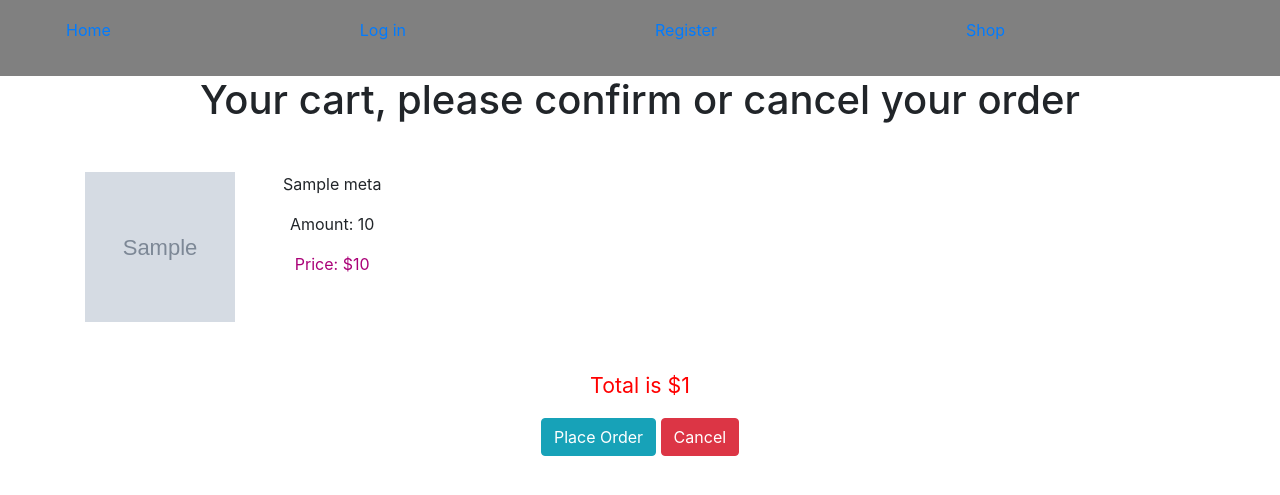
After one commit to Bowser-ai/webshop, a Django app: template webshop/main_shop/templates/main_shop/cart.html in a window 1280 px wide. The commit adds this page. Shown: the top 495 px of the page. Run offline with Django 3.2, Linux system fonts and the light colour scheme; the template is opened without the code that fills it: most values are stand-ins (such as "Sample title", 1, 10 or a date in 2020); grey boxes marked "Sample" are stand-in pictures; some libraries are stand-ins or nearby versions.

Commit message:
shop and cart integrated 7_02

```diff
--- a/webshop/main_shop/static/main_shop/styles.css
+++ b/webshop/main_shop/static/main_shop/styles.css
@@ -34,7 +34,7 @@
 .shop {
   display: grid;
   margin-top: 5px;
-  grid-template-columns: 400px 400px;
+  grid-template-columns: 50% 50%;
   margin: auto;
 }
 
@@ -44,9 +44,21 @@
   align-items: center;
   border : 1px grey solid;
   margin-top: 15px;
-  width: 350px;
+  width: 450px;
 }
 
+.cart-item {
+  display: flex;
+}
+
+.product-price {
+  color : #AA0077;
+}
+
+.total-price {
+  color : #FF0000;
+  font-size : 16pt;
+}
 .footer-text {
     text-align : center;
     margin : auto;
--- /dev/null
+++ b/webshop/main_shop/templates/main_shop/cart.html
@@ -0,0 +1,26 @@
+{% extends 'main_shop/base.html' %}
+
+{% block content %}
+
+ {% if products %}
+ <h1 class="text-center"> Your cart, please confirm or cancel your order</h1>
+ {% for product in products %}
+ <div class="cart-item mt-5 text-center">
+   <img style="width:150px;height:150px" class="product-image" src="{{ product.meta.img.url }}">
+   <div class="product-details">
+     <p class="product-name ml-5 mr-5"> {{ product.meta.name }}</p>
+     <p class="product-amount ml-5 mr-5">Amount:  {{ product.amount }}</p>
+     <p class="product-price ml-5 mr-5">Price: ${{ product.meta.price }}</p>
+   </div>
+ </div>
+  {% endfor %}
+  <div class="gross-total text-center mt-5">
+    <p class="total-price"> Total is ${{ total_price }}</p>
+  </div>
+  <div class="buttons text-center">
+    <button class="btn btn-info">Place Order</button>
+    <a class="btn btn-danger" href="{% url 'cart_cancel' %}">Cancel</a>
+  {% else %}
+  <h2 class="mt-5 text-center"> Your cart is Empty, please buy something from the shop</h2>
+  {% endif %}
+{% endblock content %}
--- a/webshop/main_shop/urls.py
+++ b/webshop/main_shop/urls.py
@@ -5,7 +5,10 @@ from django.conf.urls.static import static
 
 urlpatterns = [
         path('', views.shop_home, name='shop_home'),
-        path('shop/',views.shop, name='shop')
+        path('shop/',views.shop, name='shop'),
+        path('shop/ajax/', views.ajaxShop, name='ajax_shop'),
+        path('shop/cart', views.cart, name='cart'),
+        path('shop/cart-cancel', views.cartCancel, name='cart_cancel')
         ]
 
 if settings.DEBUG:
```
Also changed, not shown: webshop/main_shop/static/javascript/shop.js (+39 -1 lines), webshop/main_shop/templates/main_shop/shop.html (+9 -6 lines), webshop/main_shop/views.py (+60 -3 lines), webshop/db.sqlite3.
